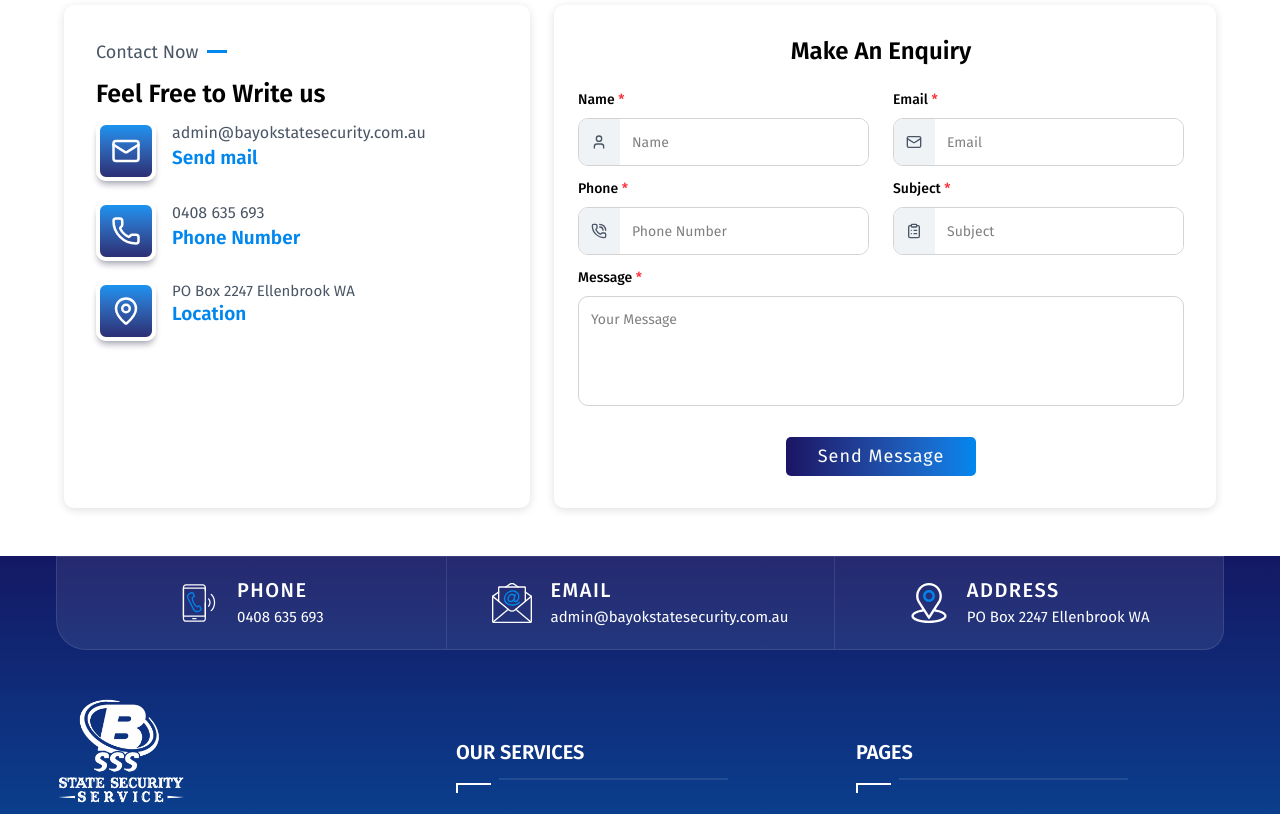
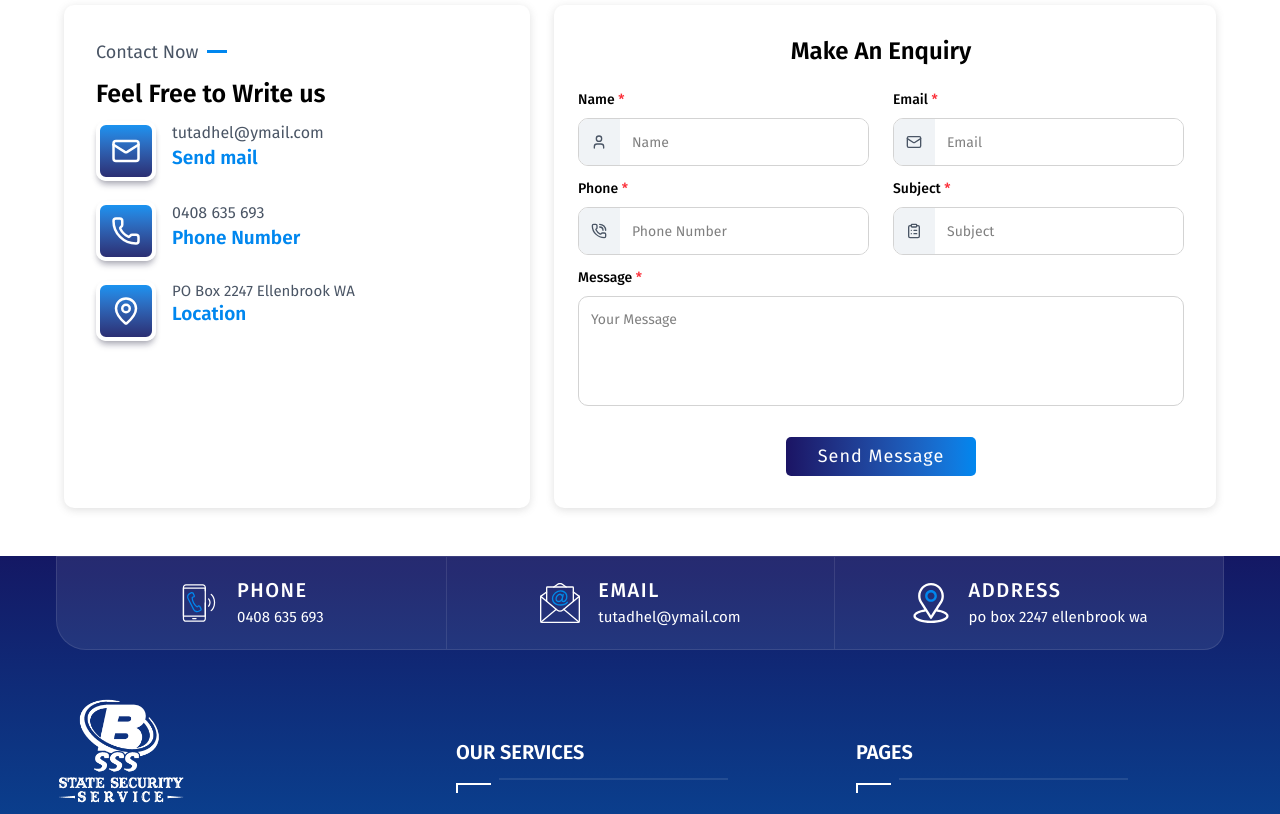
Before and after one commit to sobanomar/bayok-state-security, a React (Vite) app: page /contact-us in a window 1280 px wide. Shown: the part 380-1194 px from the top of the page. Built offline with nearby package versions, Linux system fonts and the light colour scheme.

Commit message:
FIX email updated

```diff
--- a/src/components/Footer.jsx
+++ b/src/components/Footer.jsx
@@ -81,8 +81,8 @@
         </svg>
       ),
       title: "Email",
-      content: "admin@bayokstatesecurity.com.au",
-      link: "mailto:admin@bayokstatesecurity.com.au",
+      content: "TUTADHEL@YMAIL.COM",
+      link: "mailto:TUTADHEL@YMAIL.COM",
     },
     {
       icon: (
@@ -223,7 +223,7 @@
             href={item.link}
             target="_blank"
             rel="noopener noreferrer"
-            className="text-white"
+            className="text-white lowercase"
           >
             {item.content}
           </a>
--- a/src/pages/ContactUs/ContactPage.jsx
+++ b/src/pages/ContactUs/ContactPage.jsx
@@ -172,7 +172,7 @@
                   {/* Email */}
                   <li className="cursor-pointer">
                     <a
-                      href="mailto:admin@bayokstatesecurity.com.au"
+                      href="mailto:TUTADHEL@YMAIL.COM"
                       target="_blank"
                       rel="noopener noreferrer"
                       className="text-gray-600 no-underline flex"
@@ -181,8 +181,8 @@
                         <Mail size={30} />
                       </div>
                       <div className="text">
-                        <p className="mb-0 text-[16px]">
-                          admin@bayokstatesecurity.com.au
+                        <p className="mb-0 text-[16px] lowercase">
+                          TUTADHEL@YMAIL.COM
                         </p>
                         <strong className="block text-[19px] leading-[26px] text-[#0087ef] font-semibold">
                           Send mail
```
